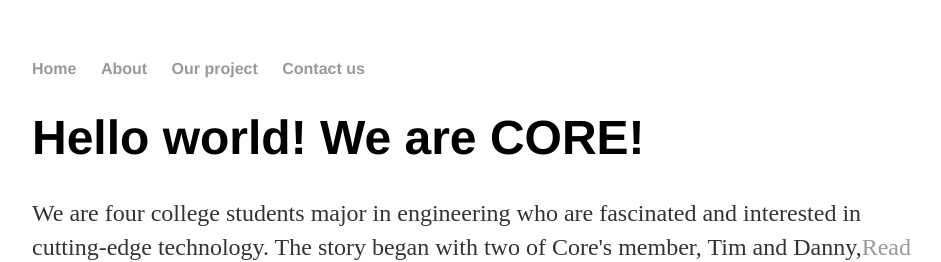
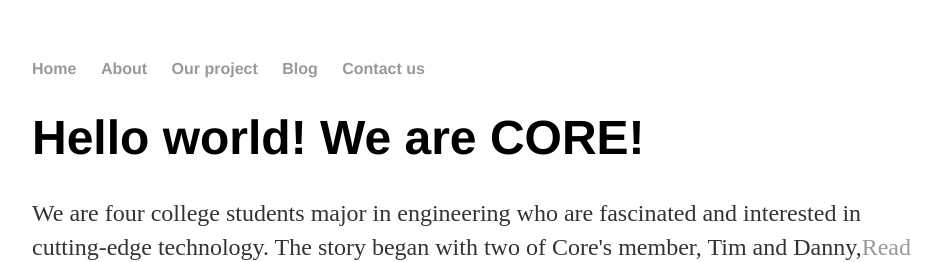
Before and after one commit to CoreImagine/666.gibhub.io, a Jekyll site: the page built from index.html, in a window 1280 px wide. Shown: the top 262 px of the page, without its empty margins (160-1101 px from the left). Built offline with Jekyll 4.4.1, drawn with Linux system fonts in a browser that asks for light colours.

Commit message:
Update default.html

```diff
--- a/_layouts/default.html
+++ b/_layouts/default.html
@@ -9,9 +9,10 @@
 			<nav>
 	    		<ul>
 	        		<li><a href="/">Home</a></li>
-	        	  <li><a href="/about">About</a></li>
-        		  <li><a href="/cv">Our project</a></li>
-        		  <li><a href="/blog">Contact us</a></li>
+	        	  	<li><a href="/about">About</a></li>
+        		  	<li><a href="/project">Our project</a></li>
+				<li><a href="/blog">Blog</a></li>
+        		  	<li><a href="/contact">Contact us</a></li>
 	    		</ul>
 			</nav>
 			<div class="container">
```
